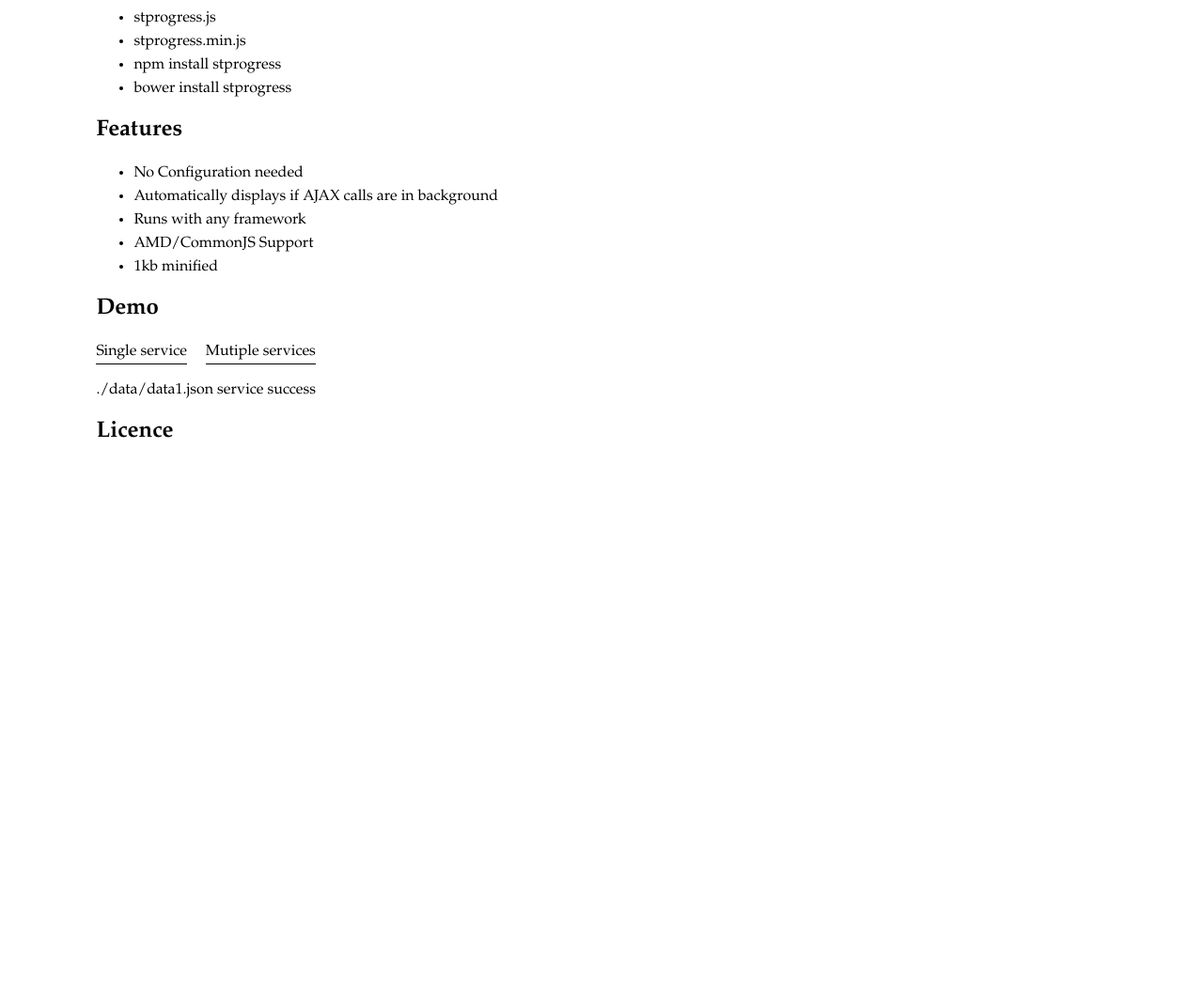
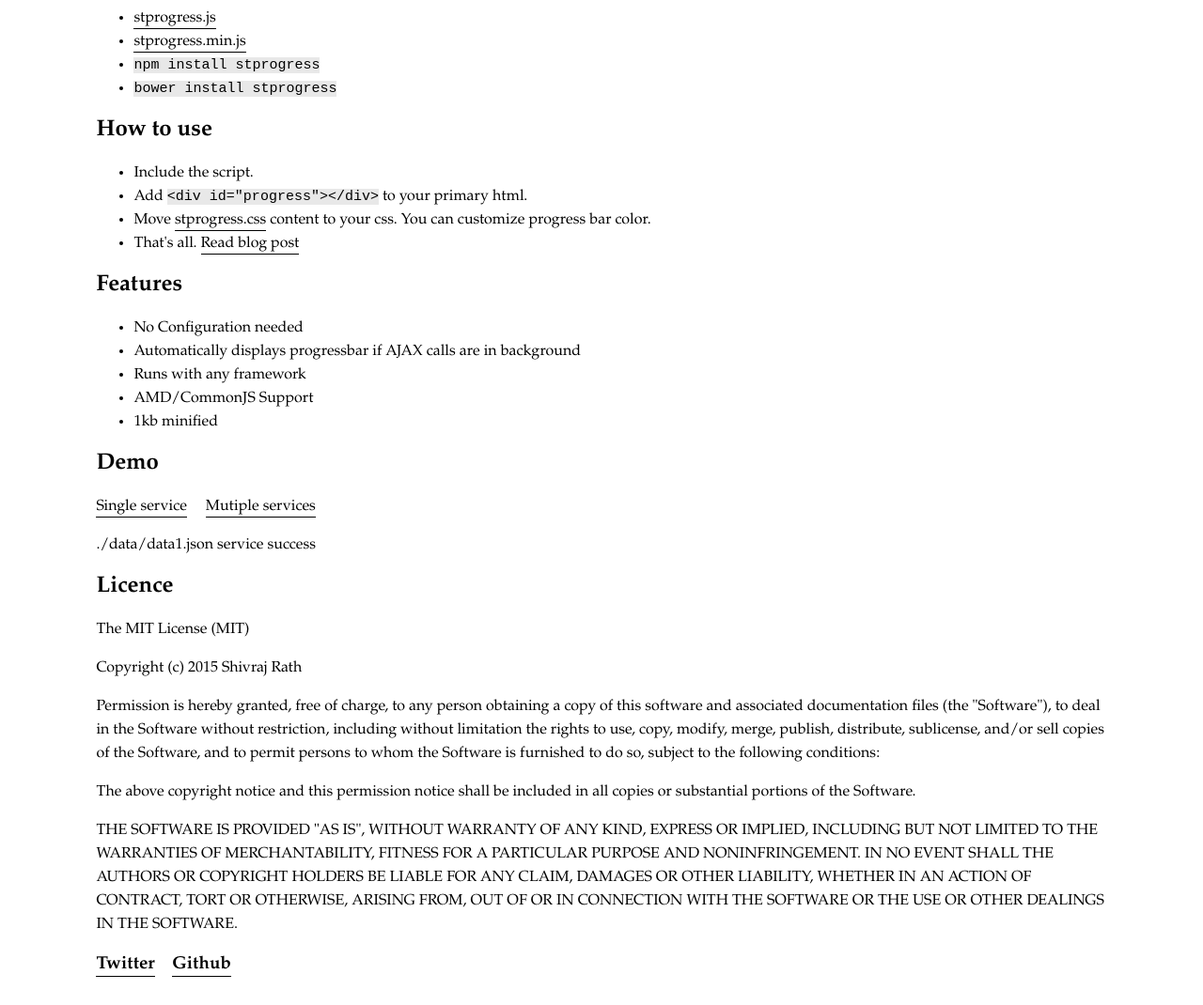
Before and after one commit to ShivrajRath/stprogress, a website: page index.html in a window 1280 px wide. Shown: the part 240-1310 px from the top of the page at 94% size. Before the commit the page ends 800 px from the top, so only its background shows below. Drawn offline with nearby package versions, Linux system fonts and the light colour scheme.

Commit message:
Updates documentations

```diff
--- a/index.html
+++ b/index.html
@@ -20,12 +20,18 @@
       line-height: 50px;
     }
 
-    a, span {
+    a,
+    span {
       color: #000;
       text-decoration: none;
       border-bottom: 1px solid #000;
-      padding-bottom: 5px;
+      padding-bottom: 3px;
       cursor: pointer;
+    }
+
+    code {
+      background-color: #E8E8E8;
+      font-size: 15px;
     }
   </style>
 </head>
@@ -38,16 +44,28 @@
 
   <h2>Install</h2>
   <ul>
-    <li>stprogress.js</li>
-    <li>stprogress.min.js</li>
-    <li>npm install stprogress</li>
-    <li>bower install stprogress</li>
+    <li><a href="./src/stprogress.js">stprogress.js</a>
+    </li>
+    <li><a href="./src/stprogress.min.js">stprogress.min.js</a>
+    </li>
+    <li><code>npm install stprogress</code>
+    </li>
+    <li><code>bower install stprogress</code>
+    </li>
+  </ul>
+
+  <h2>How to use</h2>
+  <ul>
+    <li>Include the script.</li>
+    <li>Add <code>&lt;div id="progress"&gt;&lt;/div&gt;</code> to your primary html.</li>
+    <li>Move <a href="./src/stprogress.css">stprogress.css</a> content to your css. You can customize progress bar color.</li>
+    <li>That's all. <a href="http://novicelab.org/">Read blog post</a></li>
   </ul>
 
   <h2>Features</h2>
   <ul>
     <li> No Configuration needed</li>
-    <li> Automatically displays if AJAX calls are in background</li>
+    <li> Automatically displays progressbar if AJAX calls are in background</li>
     <li> Runs with any framework</li>
     <li> AMD/CommonJS Support</li>
     <li> 1kb minified</li>
@@ -60,6 +78,24 @@
   <div class="services"></div>
 
   <h2>Licence</h2>
+  <p>
+    <p>The MIT License (MIT)</p>
+    <p>Copyright (c) 2015 Shivraj Rath</p>
+    <p>Permission is hereby granted, free of charge, to any person obtaining a copy of this software and associated documentation files (the "Software"), to deal in the Software without restriction, including without limitation the rights to use, copy, modify, merge, publish, distribute, sublicense, and/or sell copies of the Software, and to permit persons to whom the Software is furnished to do so, subject to the following conditions:
+    </p>
+    <p>
+      The above copyright notice and this permission notice shall be included in all copies or substantial portions of the Software.
+    </p>
+
+    <p>
+      THE SOFTWARE IS PROVIDED "AS IS", WITHOUT WARRANTY OF ANY KIND, EXPRESS OR IMPLIED, INCLUDING BUT NOT LIMITED TO THE WARRANTIES OF MERCHANTABILITY, FITNESS FOR A PARTICULAR PURPOSE AND NONINFRINGEMENT. IN NO EVENT SHALL THE AUTHORS OR COPYRIGHT HOLDERS BE LIABLE FOR ANY CLAIM, DAMAGES OR OTHER LIABILITY, WHETHER IN AN ACTION OF CONTRACT, TORT OR OTHERWISE, ARISING FROM, OUT OF OR IN CONNECTION WITH THE SOFTWARE OR THE USE OR OTHER DEALINGS IN THE SOFTWARE.
+    </p>
+  </p>
+
+  <h3>
+    <a href="http://twitter.com/shivrajrath">Twitter</a>&nbsp;&nbsp;&nbsp;
+    <a href="http://github.com/shivrajrath">Github</a>
+  </h3>
 
   <!--jQuery added for demo. stProgress.js is not dependent on jQuery-->
   <script src="https://ajax.googleapis.com/ajax/libs/jquery/1.11.3/jquery.min.js"></script>
@@ -72,19 +108,19 @@
         url: requestStr,
         dataType: "json",
         success: function (d) {
-          $('.services').append('<p>'+requestStr+' service success</p>');
+          $('.services').append('<p>' + requestStr + ' service success</p>');
         },
         error: function (e) {
-          $('.services').append('<p><em>'+requestStr+'</em> service failure</p>')
+          $('.services').append('<p><em>' + requestStr + '</em> service failure</p>')
         }
       });
     }
 
-    function singleService(){
+    function singleService() {
       makeRequest('./data/data1.json');
     }
 
-    function multipleServices(){
+    function multipleServices() {
       makeRequest('./data/data1.json');
       makeRequest('./data/data2.json');
       makeRequest('./data/data3.json');
@@ -92,7 +128,6 @@
     }
 
     singleService();
-
   </script>
 
 </body>
```
Also changed, not shown: README.md.
